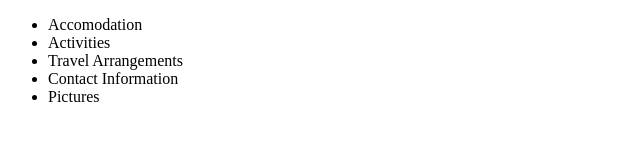
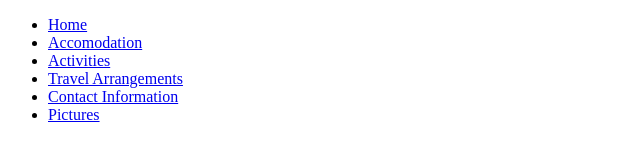
Before and after one commit to Ken-mbira/resort-website, a plain HTML site: page pics.html in a window 1280 px wide. Shown: the whole page, without its empty margins (0-640 px from the left). Drawn offline with Linux system fonts and the light colour scheme.

Commit message:
add the navigation bar in the individual web pages

```diff
--- a/pics.html
+++ b/pics.html
@@ -7,12 +7,15 @@
     <title>Document</title>
 </head>
 <body>
-    <ul>
-        <li>Accomodation</li>
-        <li>Activities</li>
-        <li>Travel Arrangements</li>
-        <li>Contact Information</li>
-        <li>Pictures</li>
-    </ul>
+    <nav>
+        <ul>
+        <li><a href="homepage.html">Home</a></li>
+        <li><a href="accomodation.html">Accomodation</a></li>
+        <li><a href="activities.html">Activities</a></li>
+        <li><a href="travel.html">Travel Arrangements</a></li>
+        <li><a href="contactinfo.html">Contact Information</a></li>
+        <li><a href="pics.html">Pictures</a></li>
+        </ul>
+    </nav>
 </body>
 </html>
```
Also changed, not shown: accomodation.html (+10 -7 lines), activities.html (+10 -7 lines), contactinfo.html (+10 -7 lines), homepage.html (+5 -2 lines), index.html (added, +22 -0 lines), travel.html (+21 -0 lines).
